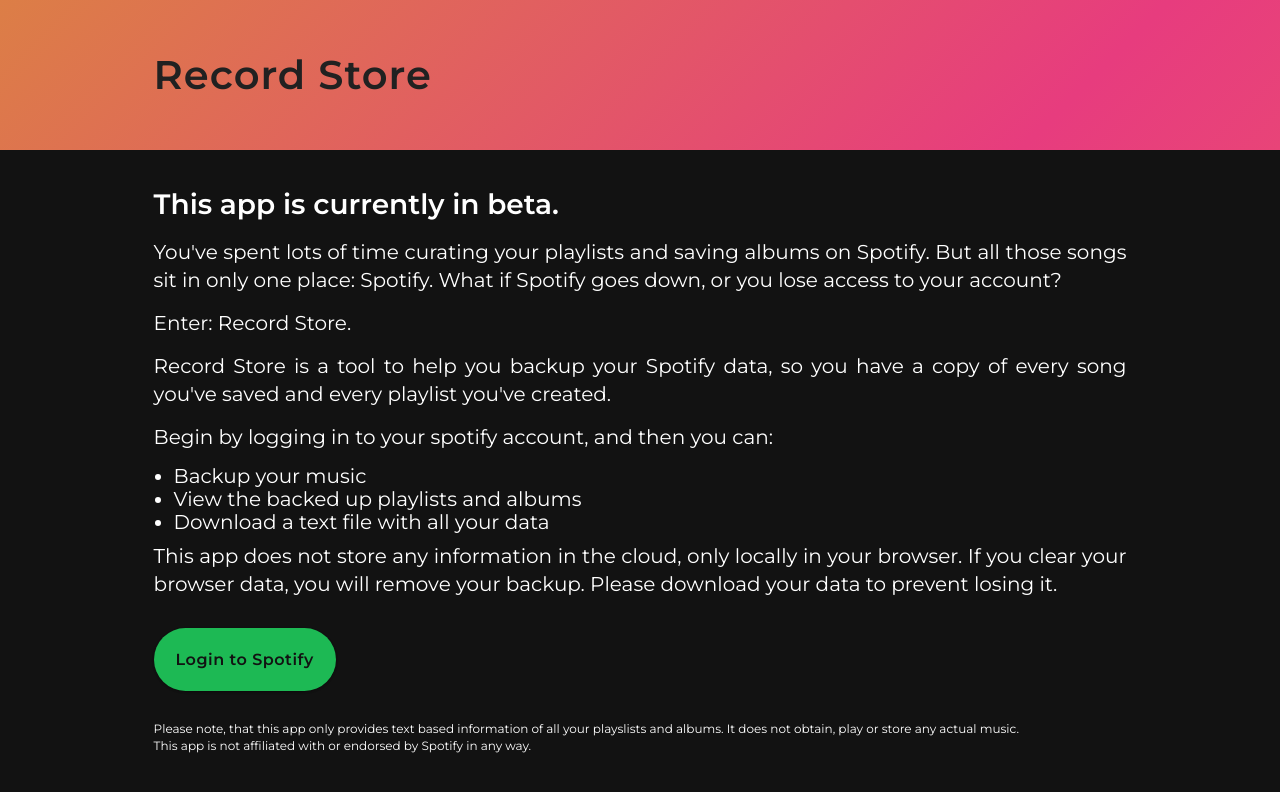
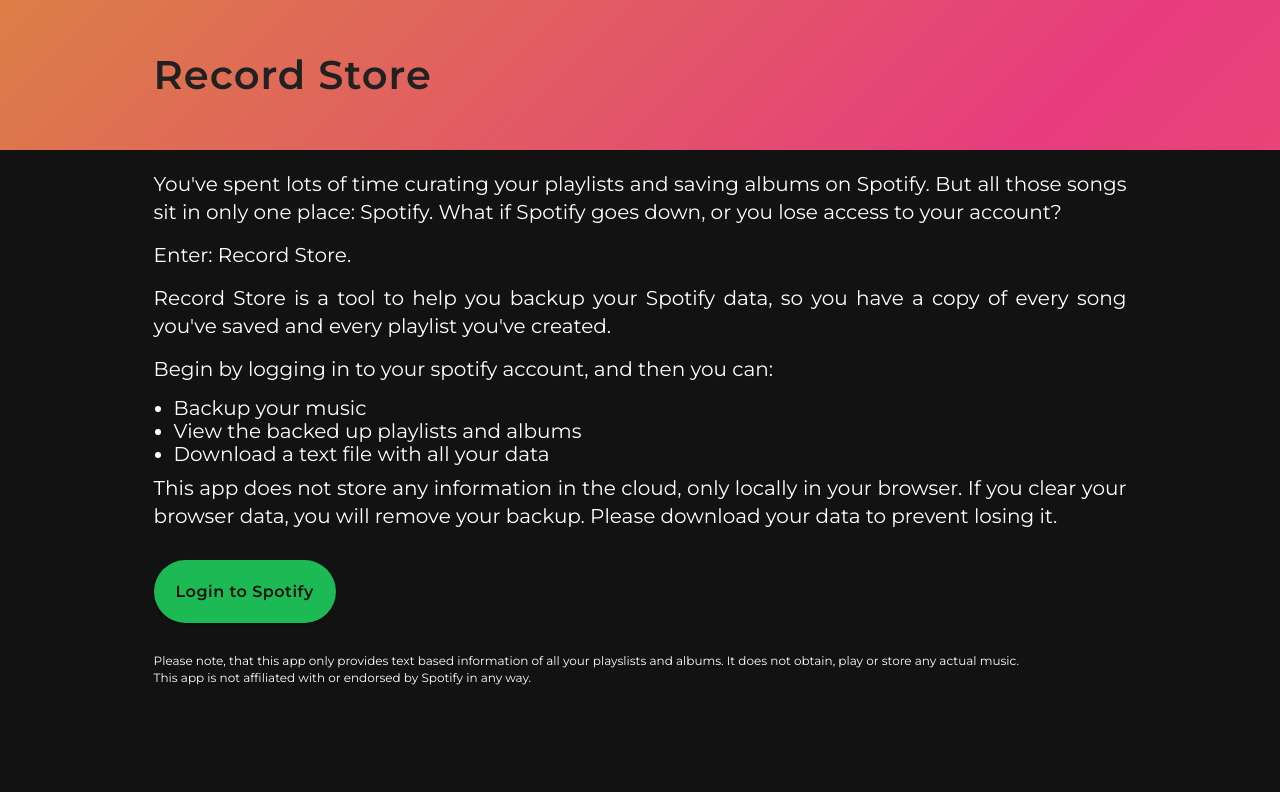
Before and after one commit to thatjeeb/recordstore, a React app: page / in a window 1280 px wide. Shown: the top 792 px of the page. Built offline with nearby package versions, Linux system fonts and the light colour scheme.

Commit message:
feat: add more comprehensive local setup instructions

```diff
--- a/src/views/home/home.view.tsx
+++ b/src/views/home/home.view.tsx
@@ -11,8 +11,6 @@
 
   return (
     <div>
-      <h2>This app is currently in beta.</h2>
-
       <p>
         You&apos;ve spent lots of time curating your playlists and saving albums on Spotify. But all those songs sit in only one place: Spotify. What if Spotify
         goes down, or you lose access to your account?
--- a/webpack.config.mjs
+++ b/webpack.config.mjs
@@ -41,6 +41,7 @@
     }),
   ],
   devServer: {
+    host: "127.0.0.1",
     historyApiFallback: true,
   },
 };
```
Also changed, not shown: 1 other file (tests, documents, lock files or other folders).
